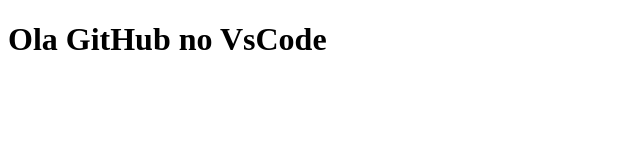
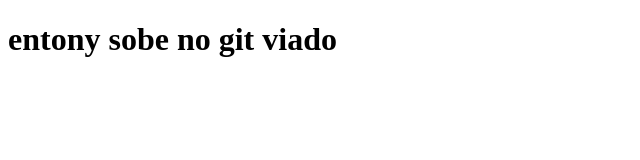
Before and after one commit to Nmcamilis/Portifolio, a plain HTML site: page index.html in a window 1280 px wide. Shown: the whole page, without its empty margins (0-640 px from the left). Drawn offline with Linux system fonts and the light colour scheme.

Commit message:
entony puta

```diff
--- a/index.html
+++ b/index.html
@@ -7,6 +7,6 @@
     <title>Teste Git e GitHub</title>
 </head>
 <body>
-    <h1> Ola GitHub no VsCode</h1>
+    <h1> entony sobe no git viado</h1>
 </body>
 </html>
```
